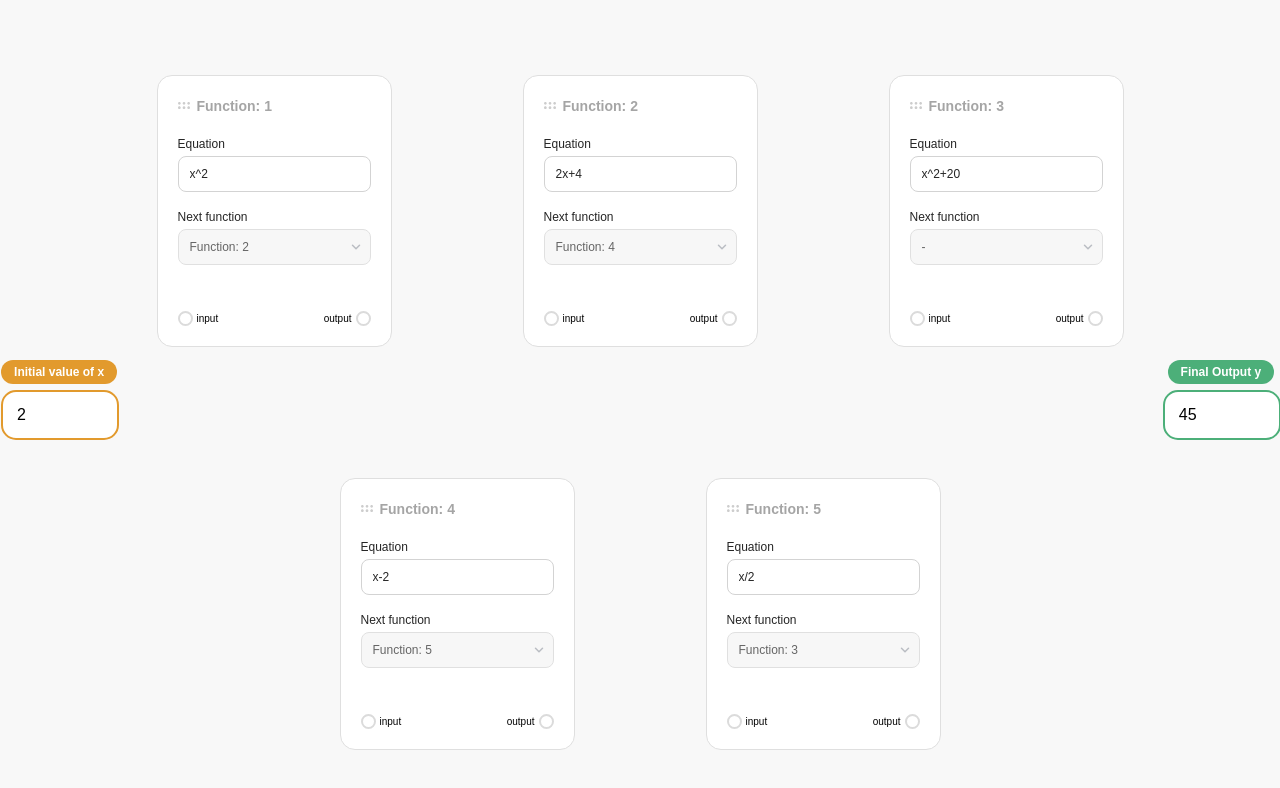
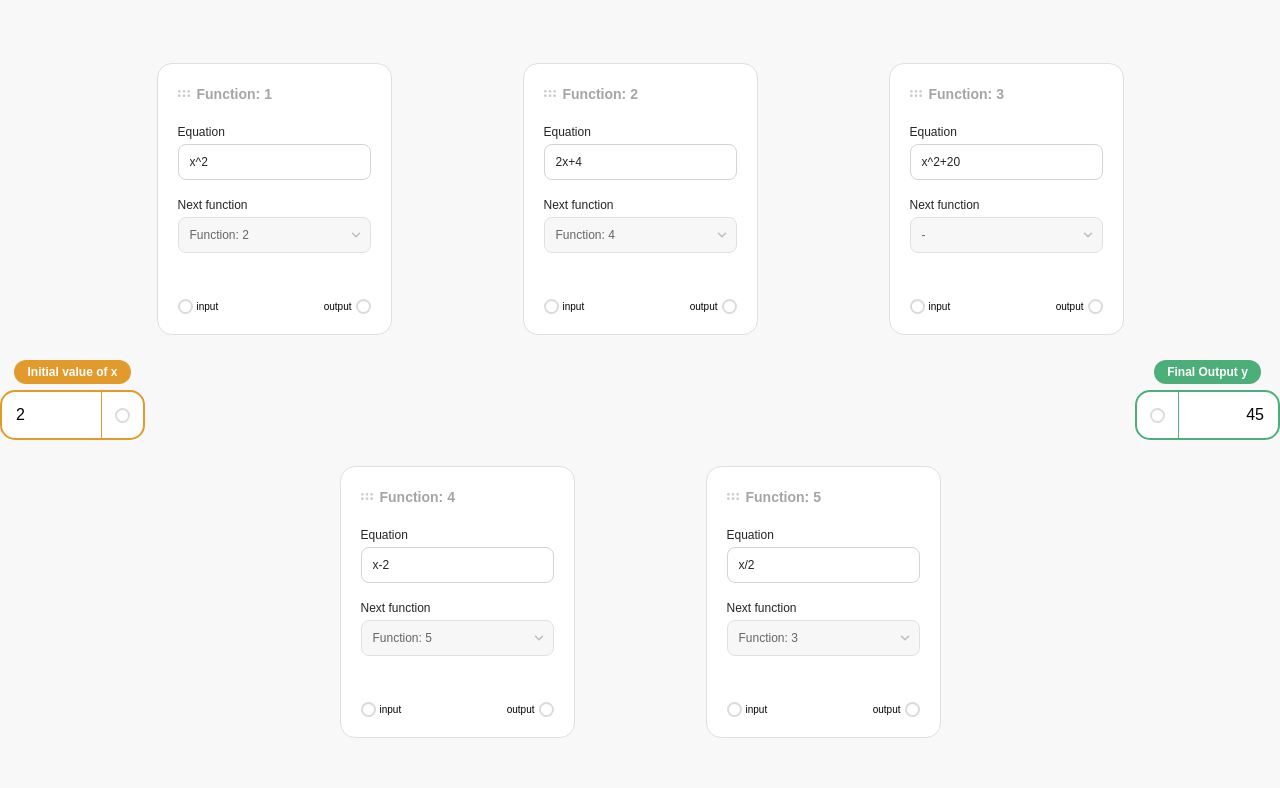
Before and after one commit to awadhesh31st/chained-math-solver, a Next.js app: page / in a window 1280 px wide. Shown: the top 788 px of the page. Built offline with nearby package versions, Linux system fonts and the light colour scheme.

Commit message:
Updated desgin style

```diff
--- a/app/page.tsx
+++ b/app/page.tsx
@@ -79,13 +79,14 @@ const App: React.FC = () => {
   return (
     <div className="flex items-center justify-center h-screen">
       <div className="md:container flex justify-center items-center">
+        <div className="">
           <InputOut
             lable="Initial value of x"
             value={initialInput}
             onChange={handleInputChange}
             type="input"
           />
-        <div className="relative w-full flex justify-center mt-6">
+        </div>
         <div className="flex w-full">
           <div className="flex justify-center items-center flex-wrap gap-[131px]">
             {functions.map((func, index) => (
@@ -99,7 +100,7 @@ const App: React.FC = () => {
             ))}
           </div>
         </div>
-        </div>
+        <div>
           <InputOut
             lable="Final Output y"
             value={Number.isNaN(finalResult) ? "0" : `${finalResult}`}
@@ -108,6 +109,7 @@ const App: React.FC = () => {
           />
         </div>
       </div>
+    </div>
   );
 };
 
--- a/components/InputOut.tsx
+++ b/components/InputOut.tsx
@@ -1,3 +1,4 @@
+import Image from "next/image";
 import { FC } from "react";
 
 type InputOutType = {
@@ -17,15 +18,44 @@ const InputOut: FC<InputOutType> = ({ lable, value, onChange, type }) => {
       >
         {lable}
       </label>
+      <div className="relative !m-0">
         <input
           disabled={type === "output"}
           type="text"
           value={value}
           onChange={onChange}
-        className={`!mr-[14px] h-[50px] w-full p-[14px] border-[2px] outline-none rounded-[15px] bg-white ${
-          type === "input" ? "border-[#E29A2D]" : "border-[#4CAF79]"
+          className={`h-[50px] w-full p-[14px] border-[2px] outline-none rounded-[15px] bg-white ${
+            type === "input"
+              ? "border-[#E29A2D] text-left pr-[50px]"
+              : "border-[#4CAF79] text-right pl-[50px]"
           }`}
         />
+        {type === "input" ? (
+          <>
+            <span className="absolute border-l border-[#E29A2D] right-[43px]  h-full top-0" />
+            <div className="absolute right-[15px] top-[35%]">
+              <Image
+                src="/radio.svg"
+                width={15}
+                height={15}
+                alt="Output redio"
+              />
+            </div>
+          </>
+        ) : (
+          <>
+            <span className="absolute border-l border-[#4CAF79] left-[43px] h-full top-0" />
+            <div className="absolute left-[15px] top-[35%]">
+              <Image
+                src="/radio.svg"
+                width={15}
+                height={15}
+                alt="Output redio"
+              />
+            </div>
+          </>
+        )}
+      </div>
     </div>
   );
 };
```
Lines whose indentation alone changed are shown as unchanged.
